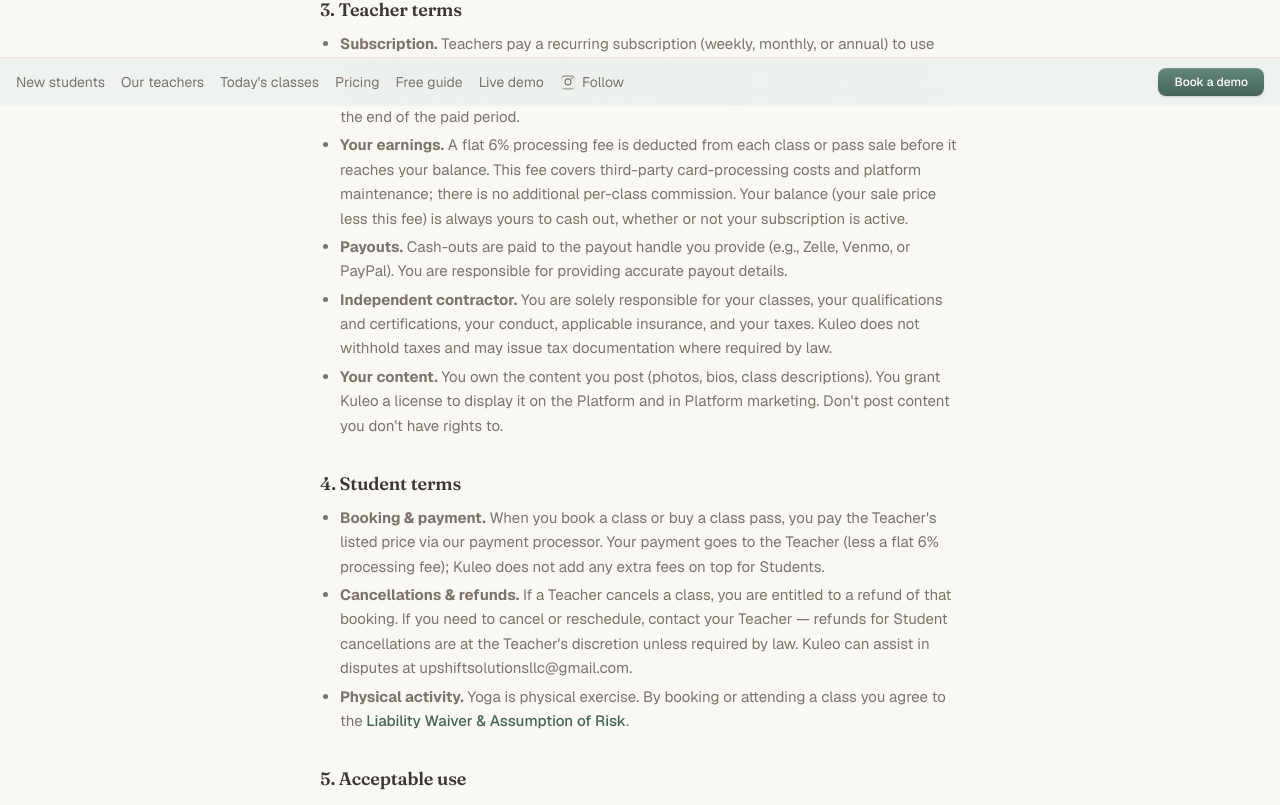
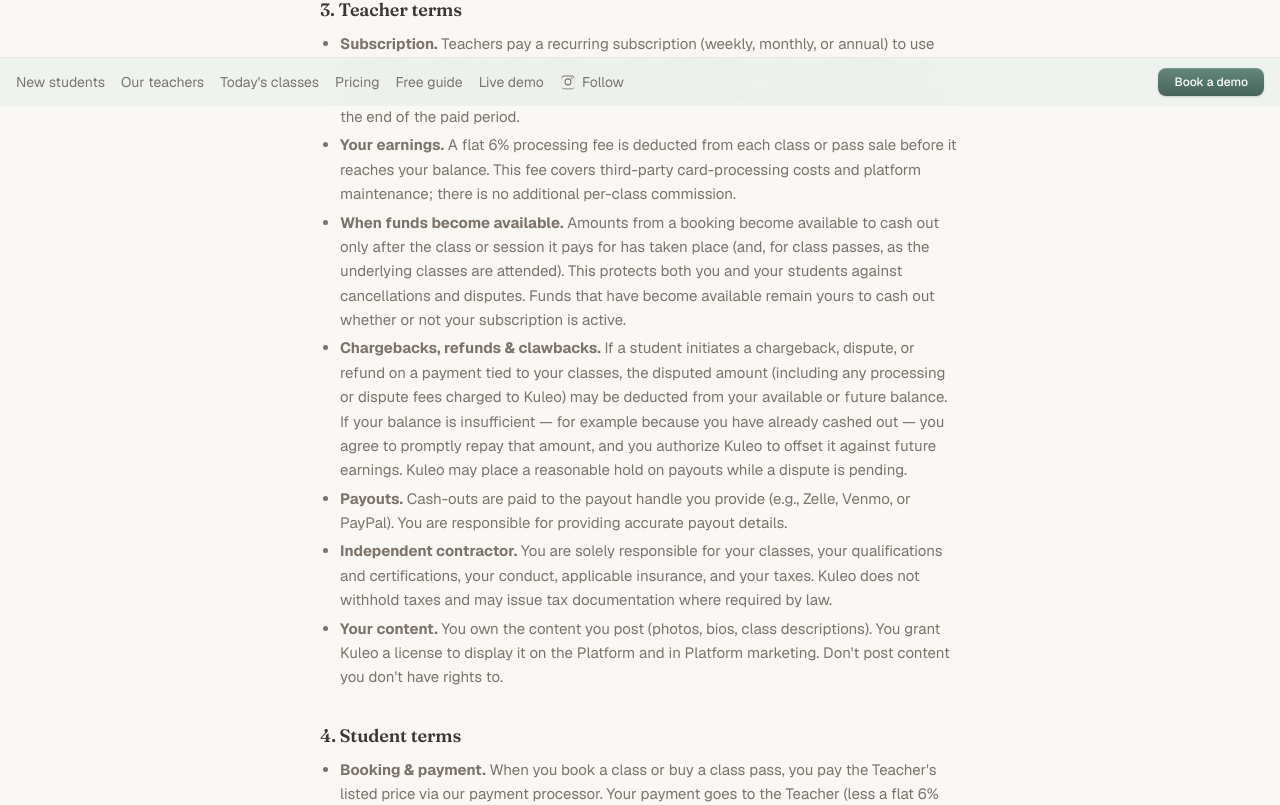
Before and after one commit to davideknopf-prog/Flowspace, a Next.js app: page /terms in a window 1280 px wide. Shown: the part 694-1499 px from the top of the page. Built offline with nearby package versions, Linux system fonts and the light colour scheme; no server answers.

Commit message:
Legal hardening: chargeback clawback + post-class payout hold + 24h cancellation in Terms; stronger earnings-projection disclaimer
Co-Authored-By: Claude Opus 4.8 <noreply@anthropic.com>
Claude-Session: https://claude.ai/code/session_01YVRCvzJS9rWZeAnog4Hdsk

```diff
--- a/src/app/dashboard/page.tsx
+++ b/src/app/dashboard/page.tsx
@@ -165,8 +165,10 @@ export default async function DashboardHome() {
             on the mat with you.
           </p>
           <p className="mt-3 text-xs text-muted">
-            A projection from your setup and a full schedule — not real yet.
-            Going live is how you start making it true.
+            Illustration only, based on your own prices and a full schedule —
+            not a guarantee of earnings. Actual results vary by teacher,
+            location, demand, and effort. Going live is how you start making it
+            real.
           </p>
           <div className="mt-5 flex flex-wrap gap-3">
             <Link href="/subscribe" className="btn-primary">
--- a/src/app/terms/page.tsx
+++ b/src/app/terms/page.tsx
@@ -9,7 +9,7 @@ export const metadata: Metadata = {
 
 export default function TermsPage() {
   return (
-    <LegalPage title="Terms of Service" updated="July 22, 2026">
+    <LegalPage title="Terms of Service" updated="July 28, 2026">
       <p>
         Welcome to Kuleo. These Terms of Service (&quot;Terms&quot;) are an
         agreement between you and Upshift Solutions LLC, operating as Kuleo
@@ -54,9 +54,25 @@ export default function TermsPage() {
           <strong>Your earnings.</strong> A flat 6% processing fee is deducted
           from each class or pass sale before it reaches your balance. This fee
           covers third-party card-processing costs and platform maintenance;
-          there is no additional per-class commission. Your balance (your sale
-          price less this fee) is always yours to cash out, whether or not your
-          subscription is active.
+          there is no additional per-class commission.
+        </li>
+        <li>
+          <strong>When funds become available.</strong> Amounts from a booking
+          become available to cash out only after the class or session it pays
+          for has taken place (and, for class passes, as the underlying classes
+          are attended). This protects both you and your students against
+          cancellations and disputes. Funds that have become available remain
+          yours to cash out whether or not your subscription is active.
+        </li>
+        <li>
+          <strong>Chargebacks, refunds &amp; clawbacks.</strong> If a student
+          initiates a chargeback, dispute, or refund on a payment tied to your
+          classes, the disputed amount (including any processing or dispute fees
+          charged to Kuleo) may be deducted from your available or future
+          balance. If your balance is insufficient — for example because you
+          have already cashed out — you agree to promptly repay that amount, and
+          you authorize Kuleo to offset it against future earnings. Kuleo may
+          place a reasonable hold on payouts while a dispute is pending.
         </li>
         <li>
           <strong>Payouts.</strong> Cash-outs are paid to the payout handle you
@@ -87,11 +103,13 @@ export default function TermsPage() {
         </li>
         <li>
           <strong>Cancellations &amp; refunds.</strong> If a Teacher cancels a
-          class, you are entitled to a refund of that booking. If you need to
-          cancel or reschedule, contact your Teacher — refunds for Student
-          cancellations are at the Teacher&apos;s discretion unless required by
-          law. Kuleo can assist in disputes at
-          upshiftsolutionsllc@gmail.com.
+          class, you are entitled to a full refund of that booking. If you need
+          to cancel, you must do so at least twenty-four (24) hours before the
+          class start time to receive a refund. Cancellations made less than 24
+          hours before the class, and no-shows, are non-refundable. Class passes
+          are non-refundable once purchased except where required by law, and
+          unused class credits may be subject to expiration as disclosed at
+          purchase. Kuleo can assist in disputes at upshiftsolutionsllc@gmail.com.
         </li>
         <li>
           <strong>Physical activity.</strong> Yoga is physical exercise. By
```
